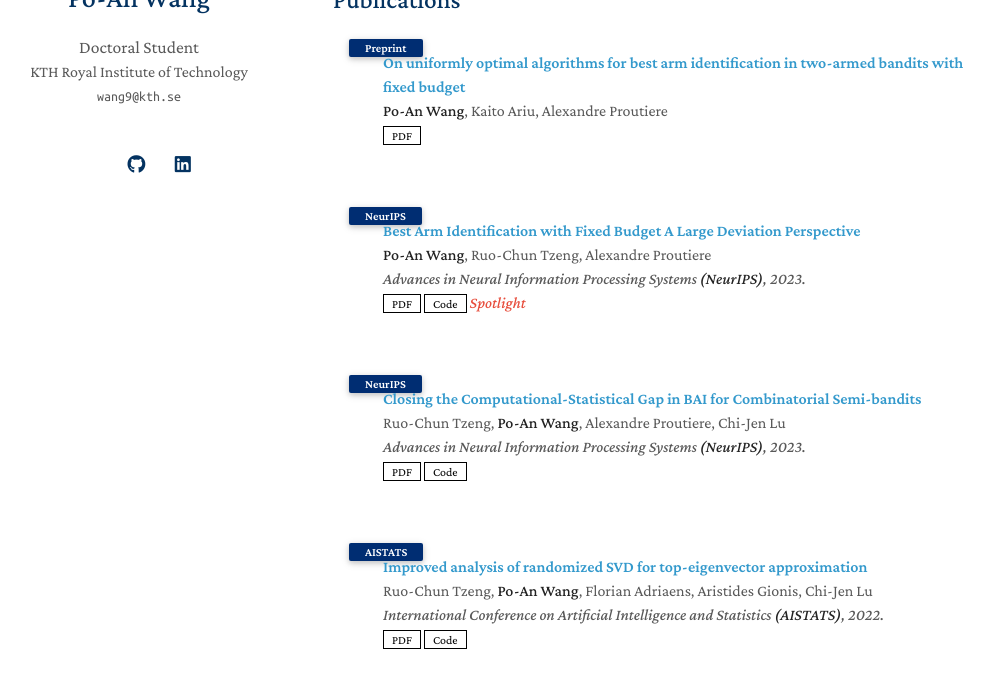
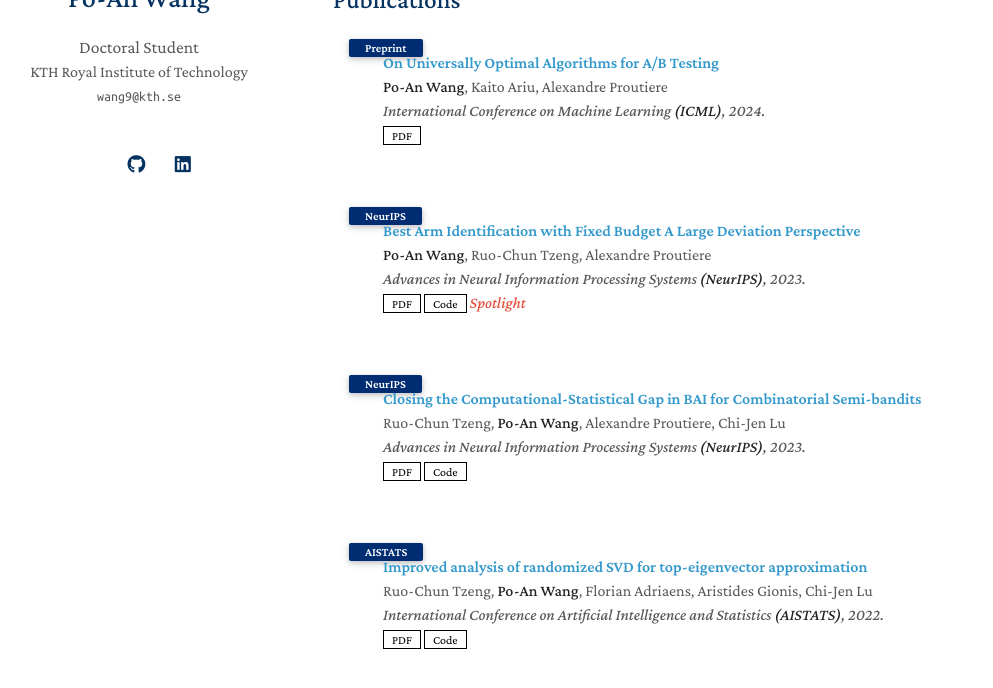
Before and after one commit to poankth/poankth.github.io, a Jekyll site: the page built from index.md, in a window 1280 px wide and 900 px high, scrolled down 302 px, cut to the strip 206-894 px from the top of the window. Shown: the whole strip, without its empty margins (137-1130 px from the left). Built offline with Jekyll 4.4.1, drawn with Linux system fonts in a browser that asks for light colours; nearby versions of some CDN libraries; a style sheet for code colours, icons or effects is not loaded; our own code applies the rules of GitHub Pages for plain Markdown files.

Commit message:
Update publications.yml

```diff
--- a/_data/publications.yml
+++ b/_data/publications.yml
@@ -1,8 +1,8 @@
 main:
-  - title: "On uniformly optimal algorithms for best arm identification in two-armed bandits with fixed budget"
+  - title: "On Universally Optimal Algorithms for A/B Testing"
     authors: <strong>Po-An Wang</strong>, Kaito Ariu, Alexandre Proutiere
     conference_short: Preprint
-    conference:
+    conference: International Conference on Machine Learning <strong>(ICML)</strong>, 2024.
     pdf: https://arxiv.org/pdf/2308.12000.pdf
     code:
     bibtex:
```
